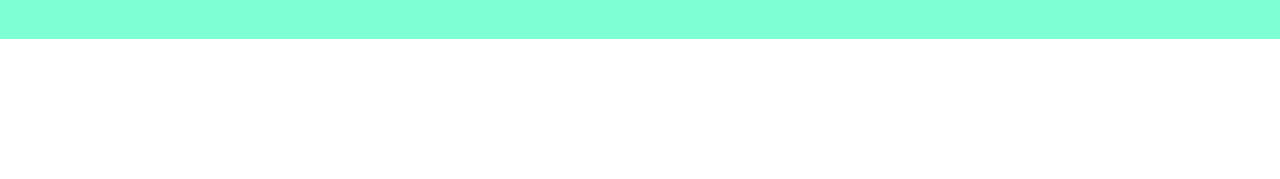
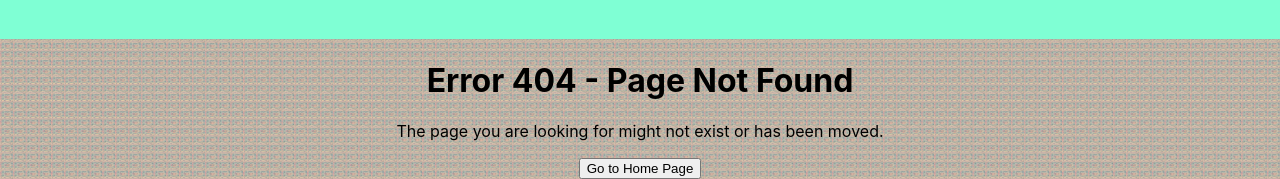
Before and after one commit to thomaslynn132/ALY-Myanmar, a React (Create React App) app: page / in a window 1280 px wide. Shown: the part 1413-1592 px from the top of the page. Before the commit the page ends 1452 px from the top, so only its background shows below. Built offline with nearby package versions, Linux system fonts and the light colour scheme.

Commit message:
error component

```diff
--- a/src/App.js
+++ b/src/App.js
@@ -1,11 +1,12 @@
-// App.jsx
 import React from "react";
 import { Router } from "./router";
+import Error404 from "./pages/ErrorPage/Error";
 
 const App = () => {
   return (
     <div>
       <Router />
+      <Error404 />
     </div>
   );
 };
--- /dev/null
+++ b/src/pages/ErrorPage/Error.jsx
@@ -0,0 +1,16 @@
+import React from "react";
+
+const Error404 = () => {
+  return (
+    <div>
+      <h1>Error 404 - Page Not Found</h1>
+      <p>The page you are looking for might not exist or has been moved.</p>
+      <a href="./">
+        {" "}
+        <button>Go to Home Page</button>
+      </a>{" "}
+    </div>
+  );
+};
+
+export default Error404;
--- a/src/pages/Home/Home.js
+++ b/src/pages/Home/Home.js
@@ -34,7 +34,7 @@
 
   return (
     <>
-    <Navbar />
+      <Navbar />
       <div className="slideshow-container">
         <div
           className={`slide ${fade}`}
--- a/src/router/router.js
+++ b/src/router/router.js
@@ -1,4 +1,5 @@
 import { Home, About, Services, History } from "../pages";
+import Error404 from "../pages/ErrorPage/Error";
 import { ROUTES } from "./routerConstants";
 import { Routes, Route } from "react-router-dom";
 
@@ -19,6 +20,10 @@
     component: <History />,
     path: ROUTES.HISTORY,
   },
+  {
+    component: <Error404 />,
+    path: ROUTES.Error404,
+  },
 ];
 
 export const Router = () => {
```
Also changed, not shown: 1 other file (tests, documents, lock files or other folders).
